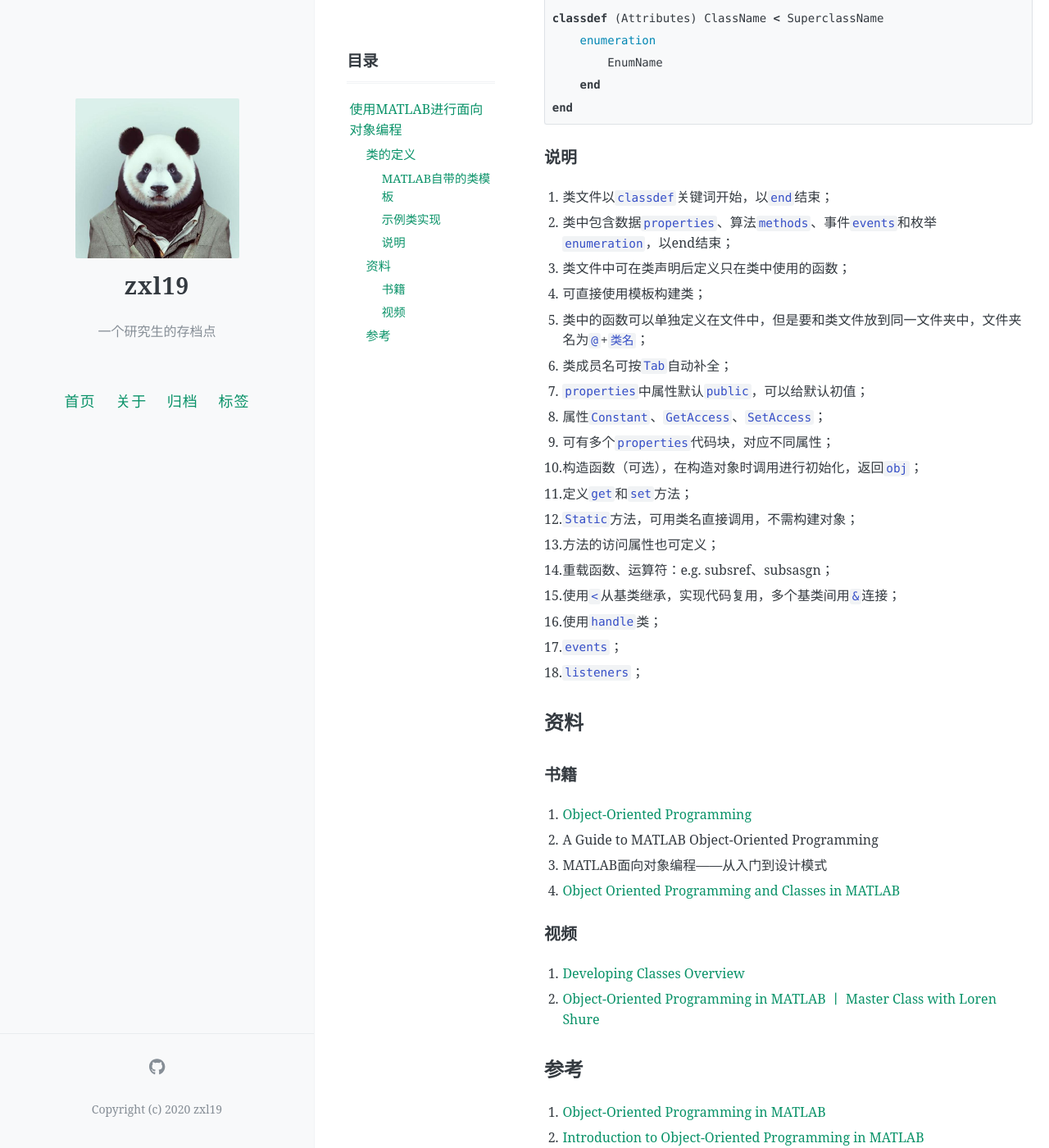
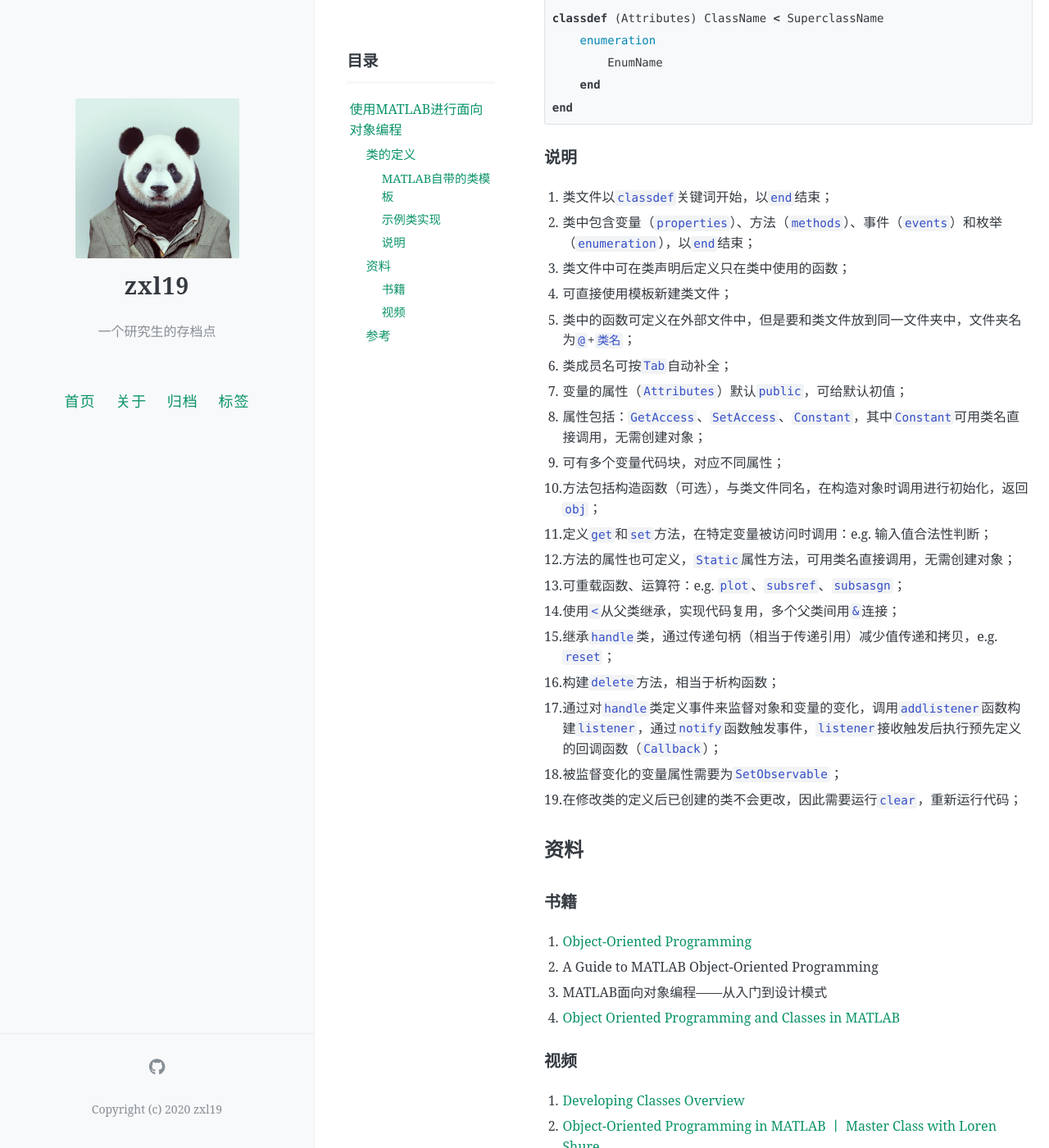
Before and after one commit to zxl19/zxl19.github.io, a Jekyll site: the page built from _posts/2021-07-06-matlab-oop.md, in a window 1280 px wide and 1400 px high, scrolled down 1420 px. Shown: the whole window at 82% size. Built offline with Jekyll 4.4.1, drawn with Linux system fonts in a browser that asks for light colours; comment, search, counter and statistics services are not loaded.

Commit message:
Update 2021-07-06-matlab-oop.md

```diff
--- a/_posts/2021-07-06-matlab-oop.md
+++ b/_posts/2021-07-06-matlab-oop.md
@@ -70,23 +70,24 @@ end
 ### 说明
 
 1. 类文件以`classdef`关键词开始，以`end`结束；
-2. 类中包含数据`properties`、算法`methods`、事件`events`和枚举`enumeration`，以end结束；
+2. 类中包含变量（`properties`）、方法（`methods`）、事件（`events`）和枚举（`enumeration`），以`end`结束；
 3. 类文件中可在类声明后定义只在类中使用的函数；
-4. 可直接使用模板构建类；
-5. 类中的函数可以单独定义在文件中，但是要和类文件放到同一文件夹中，文件夹名为`@`+`类名`；
+4. 可直接使用模板新建类文件；
+5. 类中的函数可定义在外部文件中，但是要和类文件放到同一文件夹中，文件夹名为`@`+`类名`；
 6. 类成员名可按`Tab`自动补全；
-7. `properties`中属性默认`public`，可以给默认初值；
-8. 属性`Constant`、`GetAccess`、`SetAccess`；
-9. 可有多个`properties`代码块，对应不同属性；
-10. 构造函数（可选），在构造对象时调用进行初始化，返回`obj`；
-11. 定义`get`和`set`方法；
-12. `Static`方法，可用类名直接调用，不需构建对象；
-13. 方法的访问属性也可定义；
-14. 重载函数、运算符：e.g. subsref、subsasgn；
-15. 使用`<`从基类继承，实现代码复用，多个基类间用`&`连接；
-16. 使用`handle`类；
-17. `events`；
-18. `listeners`；
+7. 变量的属性（`Attributes`）默认`public`，可给默认初值；
+8. 属性包括：`GetAccess`、`SetAccess`、`Constant`，其中`Constant`可用类名直接调用，无需创建对象；
+9. 可有多个变量代码块，对应不同属性；
+10. 方法包括构造函数（可选），与类文件同名，在构造对象时调用进行初始化，返回`obj`；
+11. 定义`get`和`set`方法，在特定变量被访问时调用：e.g. 输入值合法性判断；
+12. 方法的属性也可定义，`Static`属性方法，可用类名直接调用，无需创建对象；
+13. 可重载函数、运算符：e.g. `plot`、`subsref`、`subsasgn`；
+14. 使用`<`从父类继承，实现代码复用，多个父类间用`&`连接；
+15. 继承`handle`类，通过传递句柄（相当于传递引用）减少值传递和拷贝，e.g. `reset`；
+16. 构建`delete`方法，相当于析构函数；
+17. 通过对`handle`类定义事件来监督对象和变量的变化，调用`addlistener`函数构建`listener`，通过`notify`函数触发事件，`listener`接收触发后执行预先定义的回调函数（`Callback`）；
+18. 被监督变化的变量属性需要为`SetObservable`；
+19. 在修改类的定义后已创建的类不会更改，因此需要运行`clear`，重新运行代码；
 
 ## 资料
 
```
